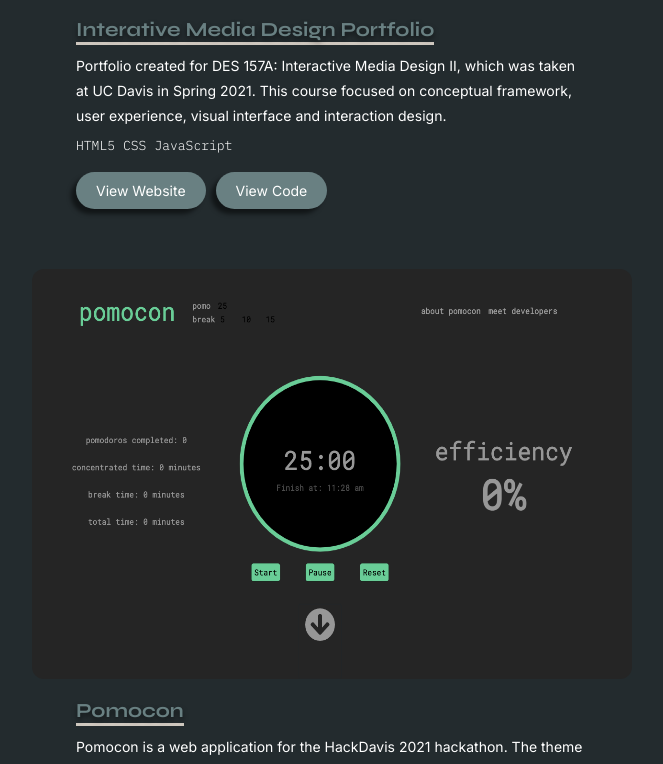
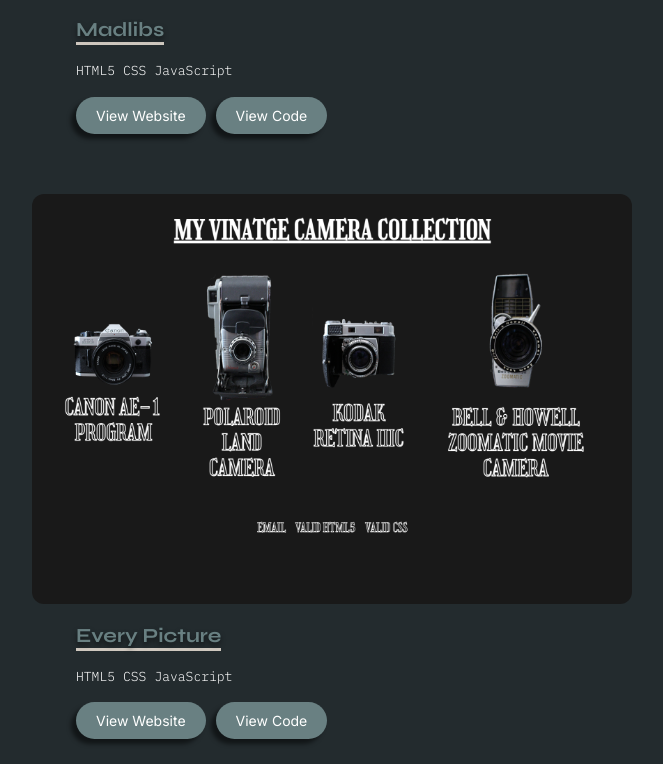
Before and after one commit to alyssamarie0107/alyssamarie0107.github.io, a React (Create React App) app: page / in a window 1280 px wide. Shown: the part 4367-5131 px from the top of the page, without its empty margins (308-971 px from the left). Built offline with nearby package versions, Linux system fonts and the light colour scheme.

Commit message:
added more web apps to project section

```diff
--- a/src/sections/projects/Projects.js
+++ b/src/sections/projects/Projects.js
@@ -5,7 +5,8 @@
 import { faCode } from '@fortawesome/free-solid-svg-icons';
 import Project from '../../components/project/Project';
 import ViewBtn from '../../components/buttons/view/ViewBtn';
-import Des157A from '../../assets/png/des157.png';
+import MadLibs from '../../assets/png/madlibs.png';
+import EveryPicture from '../../assets/png/every-pic.png';
 import Pomocon from '../../assets/png/pomocon.png';
 import UCDLostFound from '../../assets/png/ucd-lf.png';
 import Postcard from '../../assets/png/postcard.png';
@@ -48,17 +49,36 @@
                     {/* web application projects */}
                     <Tab eventKey="web" title="Web" className={ styles.TabContainer }>
                         <div className={ styles.projectsContainer }>
-                            {/* interactive media design */}
+                            {/* madlibs */}
                             <Project
-                                src={ Des157A }
-                                alt="Des157A"
+                                src={ MadLibs }
+                                alt="Madlibs"
                                 imgStyling="webImg"
-                                projectTitle="Interative Media Design Portfolio"
-                                projectDescription="Portfolio created for DES 157A: Interactive Media Design II, which was taken at UC Davis in Spring 2021. This course focused on conceptual framework, user experience, visual interface and interaction design."
+                                projectTitle="Madlibs"
+                                projectDescription=""
                                 projectViewBtns={
                                     <div className={ styles.projectViewBtns }>
-                                        <ViewBtn href="https://alyssamarie0107.github.io/des157-portfolio/des157/">View Website</ViewBtn>
-                                        <ViewBtn href="https://github.com/alyssamarie0107/des157-portfolio/tree/main/des157">View Code</ViewBtn>
+                                        <ViewBtn href="https://alyssamarie0107.github.io/des157-portfolio/des157/studio1/index.html">View Website</ViewBtn>
+                                        <ViewBtn href="https://github.com/alyssamarie0107/des157-portfolio/tree/main/des157/studio1">View Code</ViewBtn>
+                                    </div>
+                                }>
+                                {/* tech stack */}
+                                <li>HTML5</li>
+                                <li>CSS</li>
+                                <li>JavaScript</li>
+                            </Project>
+
+                            {/* every picture */}
+                            <Project
+                                src={ EveryPicture }
+                                alt="Every Picture"
+                                imgStyling="webImg"
+                                projectTitle="Every Picture"
+                                projectDescription=""
+                                projectViewBtns={
+                                    <div className={ styles.projectViewBtns }>
+                                        <ViewBtn href="https://alyssamarie0107.github.io/des157-portfolio/des157/studio2/index.html">View Website</ViewBtn>
+                                        <ViewBtn href="https://github.com/alyssamarie0107/des157-portfolio/tree/main/des157/studio2">View Code</ViewBtn>
                                     </div>
                                 }>
                                 {/* tech stack */}
```
Also changed, not shown: src/assets/png/every-pic.png (added), src/assets/png/madlibs.png (added).
